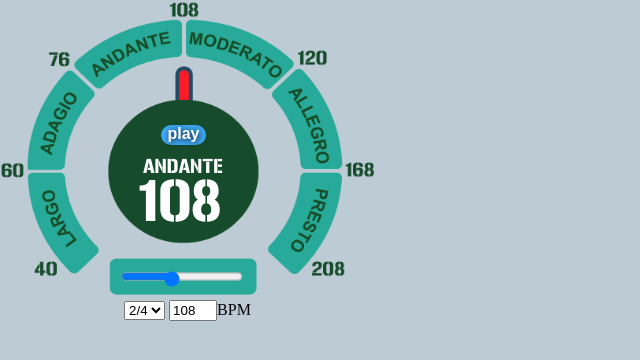
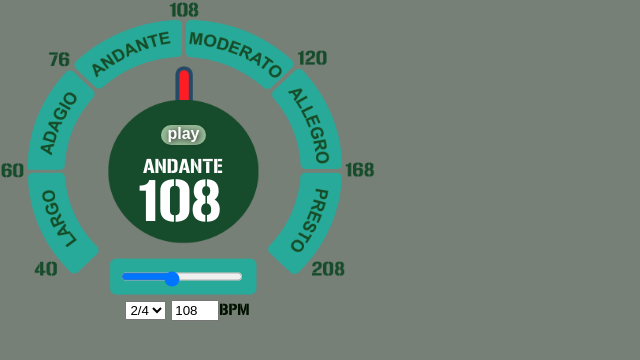
Before and after one commit to ZVK/metro, a plain HTML site: page index.html in a window 1280 px wide. Shown: the whole page, without its empty margins (0-640 px from the left). Drawn offline with nearby package versions, Linux system fonts and the light colour scheme.

Commit message:
changed colors

```diff
--- a/css/main.css
+++ b/css/main.css
@@ -90,7 +90,7 @@ input[type=range]{
 }
 
 .play {
-	background-color:#3FA9F5;
+	background-color:#9B9;
 	box-shadow: 20px;
 	border-radius:20px;
 	color:#ffffff;
@@ -104,7 +104,7 @@ input[type=range]{
 
 
 .play:hover {
-	background-color:#adaa37;
+	background-color:#787;
 }
 
 .play:active {
@@ -130,8 +130,10 @@ body, html {
     margin: 0;
     height: 100%;
     position: relative;
-    background-color: #BDCCD4;
+    background-color: #778077;
 }
 body {
     overflow: auto;
+    color: #010;
+    font-family: "gunplay";
 }
```
